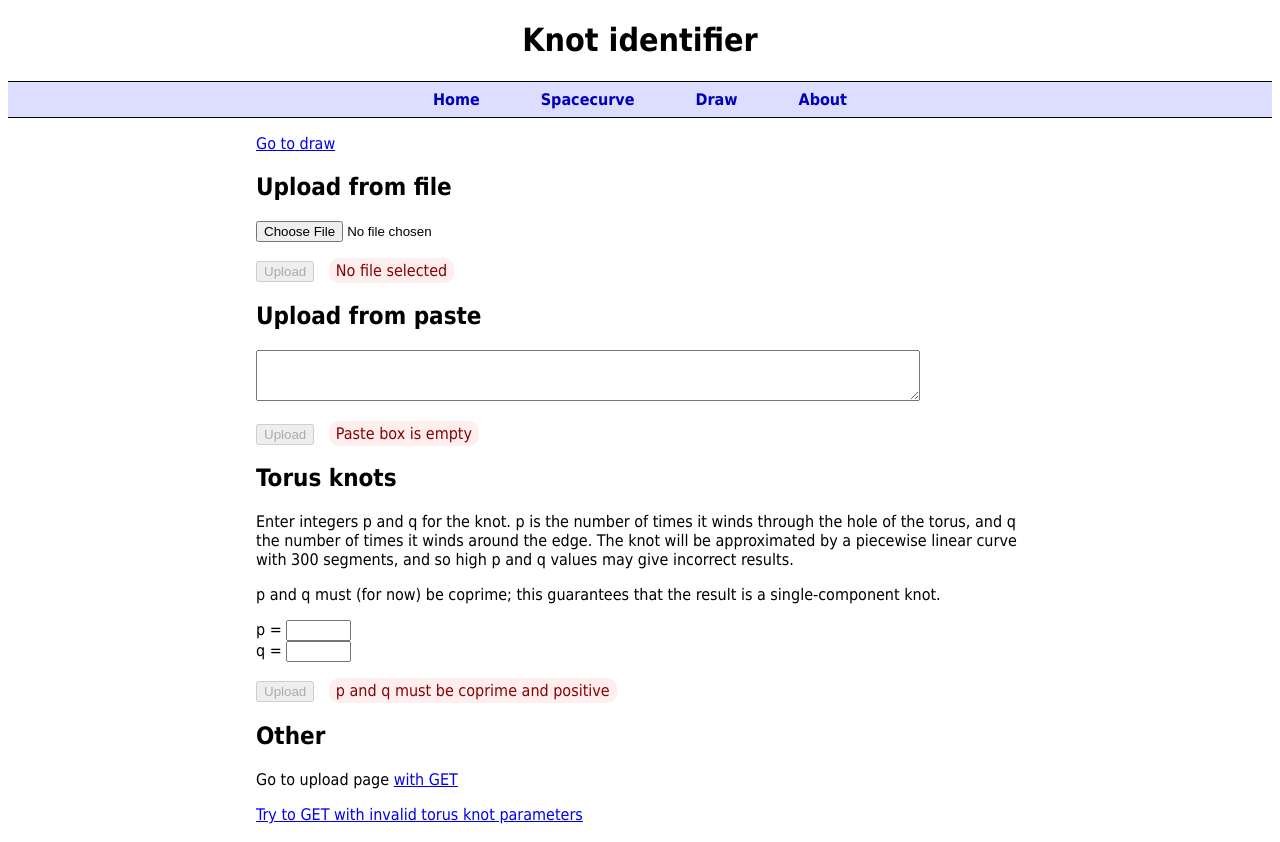
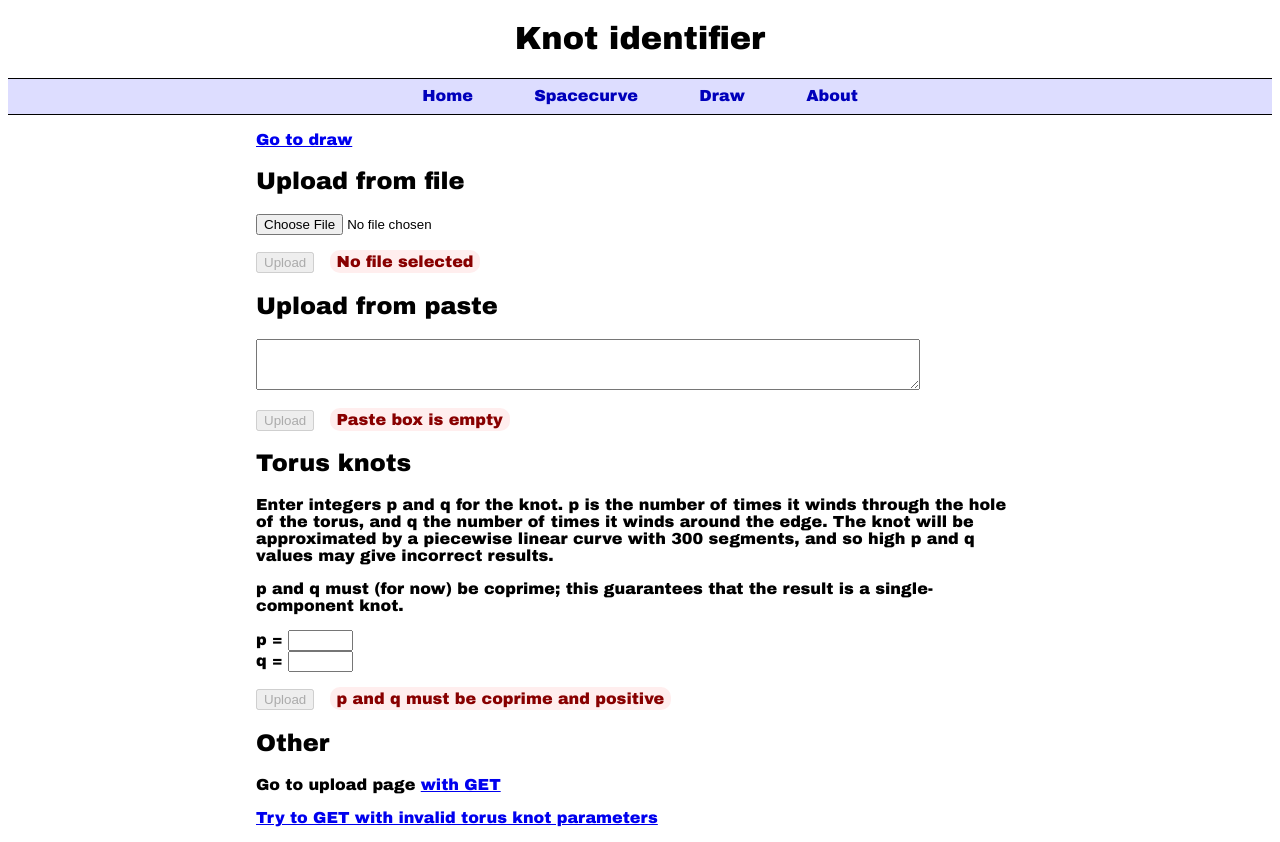
Before and after one commit to SPOCKnots/KnotID, a Flask app: page / in a window 1280 px wide. Run offline with Flask 2, Linux system fonts and the light colour scheme; parts of the project's set-up code (start-up, migrations or seed data) failed here and were passed over.

Commit message:
CSS changes

```diff
--- a/static/style.css
+++ b/static/style.css
@@ -4,7 +4,7 @@ html {
 
 body {
   background-color: #ffffff;
-  font-family: Tahoma, Geneva, sans-serif;
+  font-family: "Arial Black", Gadget, sans-serif;
 }
 
 
```
